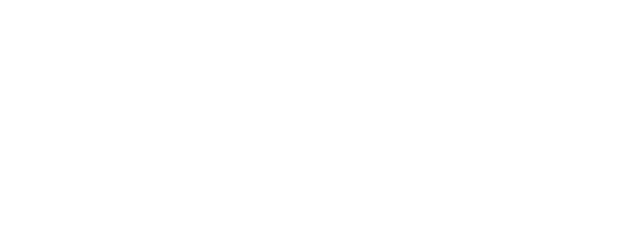
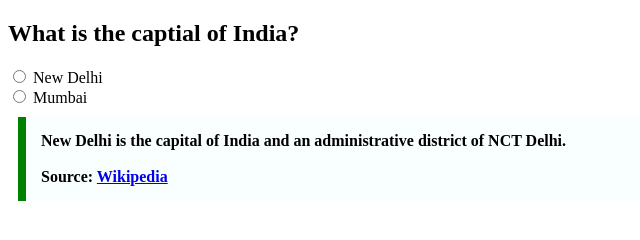
Before and after one commit to acciojob/trivia-Saurabh8400, a website: page main.html in a window 1280 px wide. Shown: the whole page, without its empty margins (0-640 px from the left). Drawn offline with Linux system fonts and the light colour scheme.

Commit message:
created a submission

```diff
--- a/main.html
+++ b/main.html
@@ -7,6 +7,28 @@
 </head>
 
 <body>
+
+	 <h2>What is the captial of India?</h2>
+
+    <form>
+        <label>
+            <input type="radio" name="capital" value="New Delhi">
+            New Delhi
+        </label>
+        <br>
+        <label>
+            <input type="radio" name="capital" value="Mumbai">
+            Mumbai
+        </label>
+    </form>
+
+    <blockquote>
+        New Delhi is the capital of India and an administrative district of NCT Delhi.
+        <br><br>
+        Source:
+        <a href="https://en.wikipedia.org/wiki/New_Delhi">Wikipedia</a>
+    </blockquote>
+
 	<!-- the entire body must be written by student -->
     <script type="text/javascript" src="./script.js">
 </script>
--- a/styles.css
+++ b/styles.css
@@ -1,2 +1,10 @@
 
 /* Your CSS Code here. */
+blockquote {
+    max-width: 600px;
+    margin: 10px;
+    padding: 15px;
+    border-left: 8px solid green;
+    background-color: #f8fffe;
+    font-weight: bold;
+}
```
